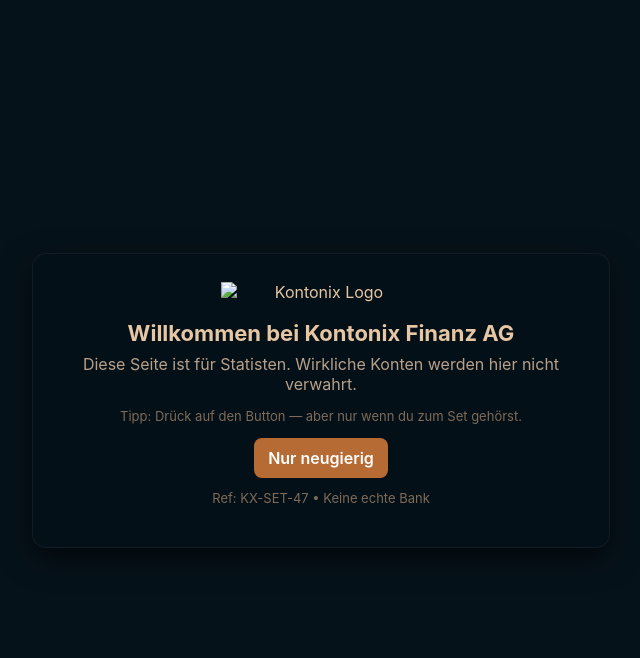
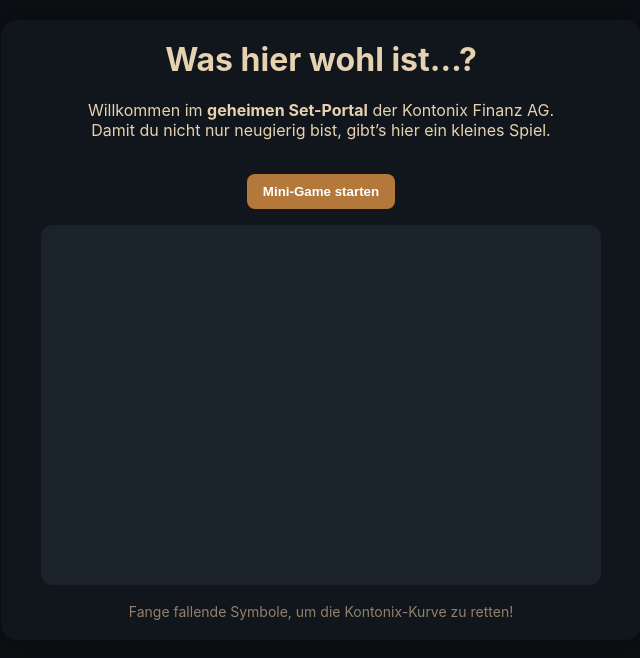
Before and after one commit to saengerjakob/film-kontonix, a plain HTML site: page index.html in a window 1280 px wide. Shown: the whole page, without its empty margins (319-959 px from the left). Drawn offline with Linux system fonts and the light colour scheme.

Commit message:
Add files via upload

```diff
--- a/index.html
+++ b/index.html
@@ -1,33 +1,145 @@
 <!doctype html>
 <html lang="de">
 <head>
-  <meta charset="utf-8" />
-  <meta name="viewport" content="width=device-width,initial-scale=1" />
-  <title>Kontonix — Nur für Statisten</title>
-  <style>
-    body{font-family:Inter,Arial,Helvetica,sans-serif; background:#06121a; color:#e7c6a3;
-         display:flex; align-items:center; justify-content:center; min-height:100vh; margin:0;}
-    .card{background:#041018; padding:28px; border-radius:14px; text-align:center; width:520px;
-          box-shadow:0 10px 30px rgba(0,0,0,0.6); border:1px solid rgba(231,198,163,0.06)}
-    img{max-width:200px; height:auto; margin-bottom:18px; display:block; margin-left:auto; margin-right:auto;}
-    h1{margin:6px 0 8px; font-size:22px;}
-    p.lead{color:#b9a089; margin:0 0 14px;}
-    .muted{font-size:13px; color:#7f6a57;}
-    .cta{margin-top:14px; padding:10px 14px; display:inline-block; border-radius:8px;
-         background:#b76b34; color:#fff; text-decoration:none; font-weight:600;}
-  </style>
+<meta charset="utf-8" />
+<meta name="viewport" content="width=device-width,initial-scale=1" />
+<title>Was hier wohl ist…</title>
+<style>
+  body{
+    margin:0;
+    background:#0c1014;
+    color:#e6d2b0;
+    font-family:Inter,Arial,Helvetica,sans-serif;
+    display:flex;
+    justify-content:center;
+    padding:20px;
+  }
+  .wrap{
+    max-width:600px;
+    text-align:center;
+    padding:20px;
+    background:#11161c;
+    border-radius:16px;
+    box-shadow:0 0 40px rgba(0,0,0,0.4);
+  }
+  h1{margin-top:0;}
+  canvas{
+    background:#1a222c;
+    border-radius:12px;
+    margin-top:16px;
+    width:100%;
+    max-width:560px;
+  }
+  #msg{
+    margin-top:14px;
+    font-size:14px;
+    color:#92806d;
+  }
+  #startBtn{
+    margin-top:18px;
+    background:#b4783a;
+    border:0;
+    padding:10px 16px;
+    color:white;
+    border-radius:8px;
+    font-weight:600;
+    cursor:pointer;
+  }
+</style>
 </head>
 <body>
-  <div class="card">
-    <!-- Wenn du die Datei lokal verwendest: benutze den kompletten Pfad -->
-    <img src="/mnt/data/LOGO KONTONIX.png" alt="Kontonix Logo" />
-    <!-- Wenn du das Logo in dein Repo hochlädst: benutze stattdessen z.B. -->
-    <!-- <img src="LOGO-KONTONIX.png" alt="Kontonix Logo" /> -->
-    <h1>Willkommen bei Kontonix Finanz AG</h1>
-    <p class="lead">Diese Seite ist für Statisten. Wirkliche Konten werden hier nicht verwahrt.</p>
-    <div class="muted">Tipp: Drück auf den Button — aber nur wenn du zum Set gehörst.</div>
-    <a class="cta" href="#" onclick="alert('Achtung: Statisten-Neugier erkannt. Bitte melde dich am Set.');return false;">Nur neugierig</a>
-    <p class="muted" style="margin-top:12px;">Ref: KX-SET-47 • Keine echte Bank</p>
-  </div>
+<div class="wrap">
+  <h1>Was hier wohl ist…?</h1>
+  <p>Willkommen im <b>geheimen Set-Portal</b> der Kontonix Finanz AG.<br>
+  Damit du nicht nur neugierig bist, gibt’s hier ein kleines Spiel.</p>
+
+  <button id="startBtn">Mini-Game starten</button>
+
+  <canvas id="game" width="560" height="360"></canvas>
+  <div id="msg">Fange fallende Symbole, um die Kontonix-Kurve zu retten!</div>
+</div>
+
+<script>
+// ----- Mini Game: Fallende Symbole fangen -----
+
+const canvas = document.getElementById("game");
+const ctx = canvas.getContext("2d");
+
+let player = { x: canvas.width/2 - 40, y: canvas.height - 35, w: 80, h: 20 };
+let items = [];
+let score = 0;
+let running = false;
+
+// Steuerung
+document.addEventListener("mousemove", e => {
+  const rect = canvas.getBoundingClientRect();
+  const x = e.clientX - rect.left;
+  player.x = x - player.w/2;
+});
+
+// Neues Item
+function spawnItem(){
+  items.push({
+    x: Math.random() * (canvas.width - 20),
+    y: -30,
+    speed: 2 + Math.random()*2,
+    symbol: Math.random() < 0.5 ? "💸" : "📉"
+  });
+}
+
+// Game Loop
+function loop(){
+  if(!running) return;
+
+  ctx.clearRect(0,0,canvas.width,canvas.height);
+
+  // Zeichne Spieler
+  ctx.fillStyle = "#b4783a";
+  ctx.fillRect(player.x, player.y, player.w, player.h);
+
+  // Items bewegen
+  items.forEach((it, i) => {
+    it.y += it.speed;
+    ctx.font = "28px sans-serif";
+    ctx.fillText(it.symbol, it.x, it.y);
+
+    // Kollision
+    if(it.y > player.y - 5 && it.x > player.x - 15 && it.x < player.x + player.w){
+      score++;
+      items.splice(i,1);
+    }
+
+    // Entfernen wenn unten raus
+    if(it.y > canvas.height + 50) items.splice(i,1);
+  });
+
+  // Ab und zu neues Item
+  if(Math.random() < 0.04) spawnItem();
+
+  requestAnimationFrame(loop);
+}
+
+// Start
+document.getElementById("startBtn").onclick = () => {
+  if(running) return;
+  running = true;
+  score = 0;
+  items = [];
+  document.getElementById("msg").textContent = "Spiel läuft… rette die Kontonix-Kurve!";
+
+  loop();
+
+  // Nach 15 Sekunden endet das Game
+  setTimeout(()=>{
+    running = false;
+    document.getElementById("msg").innerHTML =
+      "Ergebnis: <b>" + score + "</b> gefangene Kurse.<br><br>" +
+      (score > 10
+        ? "Glückwunsch! Du wärst bei Kontonix vermutlich Abteilungsleiter – oder wenigstens Praktikant am Set."
+        : "Hm… vielleicht besser am Set bleiben. Bankwesen ist nicht für jeden gemacht 😄");
+  }, 15000);
+};
+</script>
+
 </body>
 </html>
```
